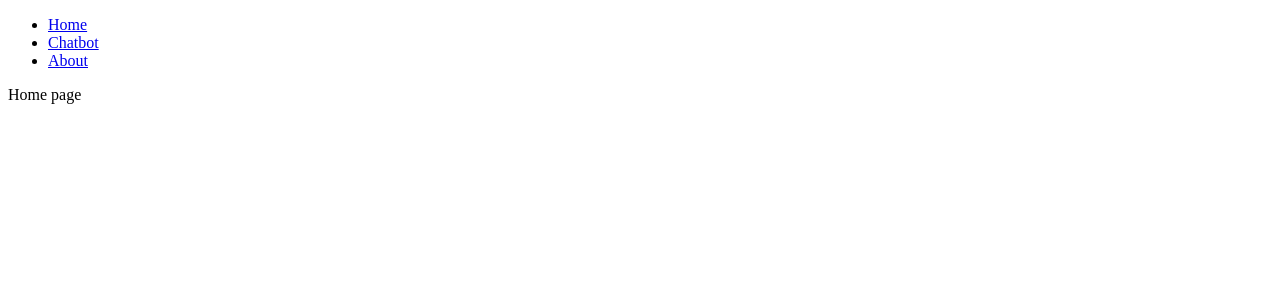
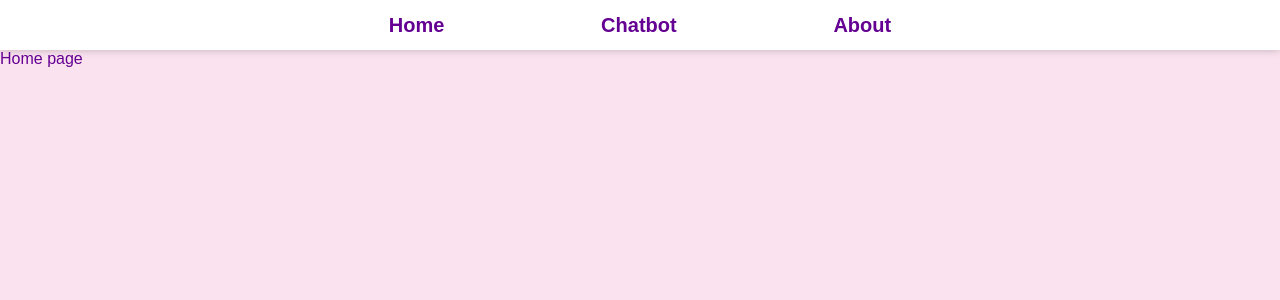
Before and after one commit to Gabriel-sorour/cookhelp-project, a React (Vite) app in the folder cookhelp-project/: page / in a window 1280 px wide. Shown: the top 300 px of the page. Built offline with nearby package versions, Linux system fonts and the light colour scheme.

Commit message:
style: creat AppHeader.css * add style to index.css

```diff
--- a/cookhelp-project/src/componentes/AppHeader.jsx
+++ b/cookhelp-project/src/componentes/AppHeader.jsx
@@ -1,4 +1,5 @@
 import { Link } from 'react-router-dom'
+import '../styles/AppHeader.css'
 
   function AppHeader() {
 
--- /dev/null
+++ b/cookhelp-project/src/styles/AppHeader.css
@@ -0,0 +1,32 @@
+.app-header {
+  background-color:white;
+  display: flex;
+  align-items: center;
+  justify-content: center;
+  height: 50px;
+  box-shadow: 0 0 8px rgba(0, 0, 0, 0.226);
+}
+
+.app-header ul {
+  list-style: none;
+  margin: 0;
+  padding: 0;
+
+  flex: 1;
+  max-width: 800px;
+  display: flex;
+  justify-content: space-evenly;
+  font-size: 20px;
+  font-weight: bold;
+}
+
+.app-header li {
+  padding: 4px 8px;
+  border-radius: 4px;
+  transition: all 1s ease;
+
+  &:hover {
+    background-color: var(--main-bg);
+    color: black;
+  }
+}
--- a/cookhelp-project/src/styles/index.css
+++ b/cookhelp-project/src/styles/index.css
@@ -0,0 +1,24 @@
+:root {
+  --main-bg: rgb(250, 226, 239);
+  --main-color: rgb(100, 0, 146);
+}
+
+body {
+  margin: 0;
+  background-color: var(--main-bg);
+  font-family: Arial;
+  color: var(--main-color);
+}
+
+a {
+  text-decoration: none;
+  color: inherit;
+}
+
+p {
+  margin: 0;
+}
+
+button {
+  cursor: pointer;
+}
```
